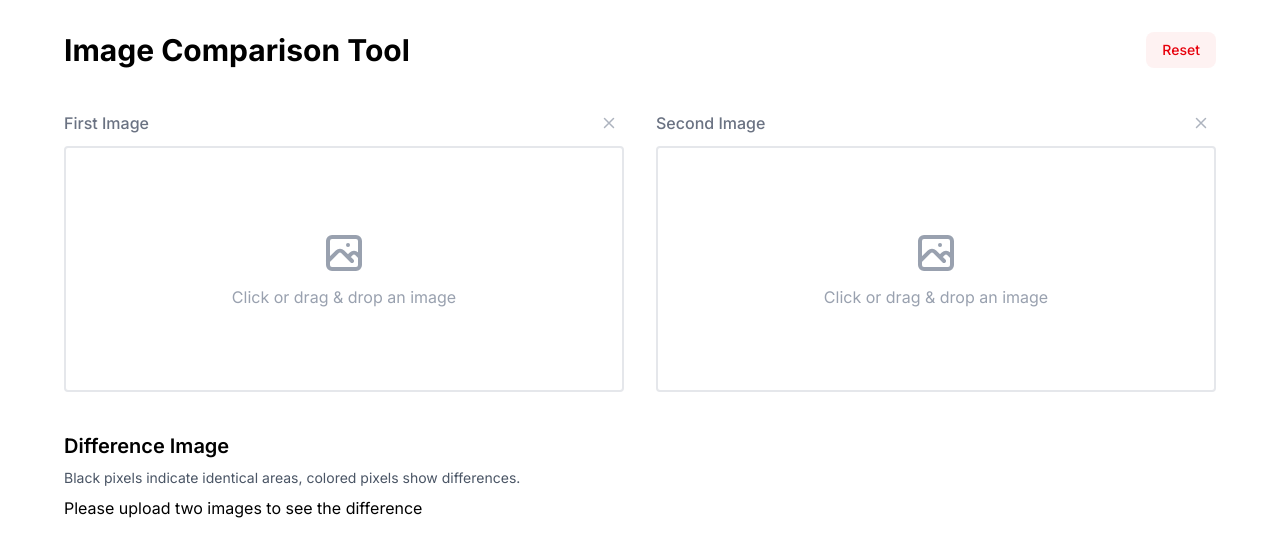
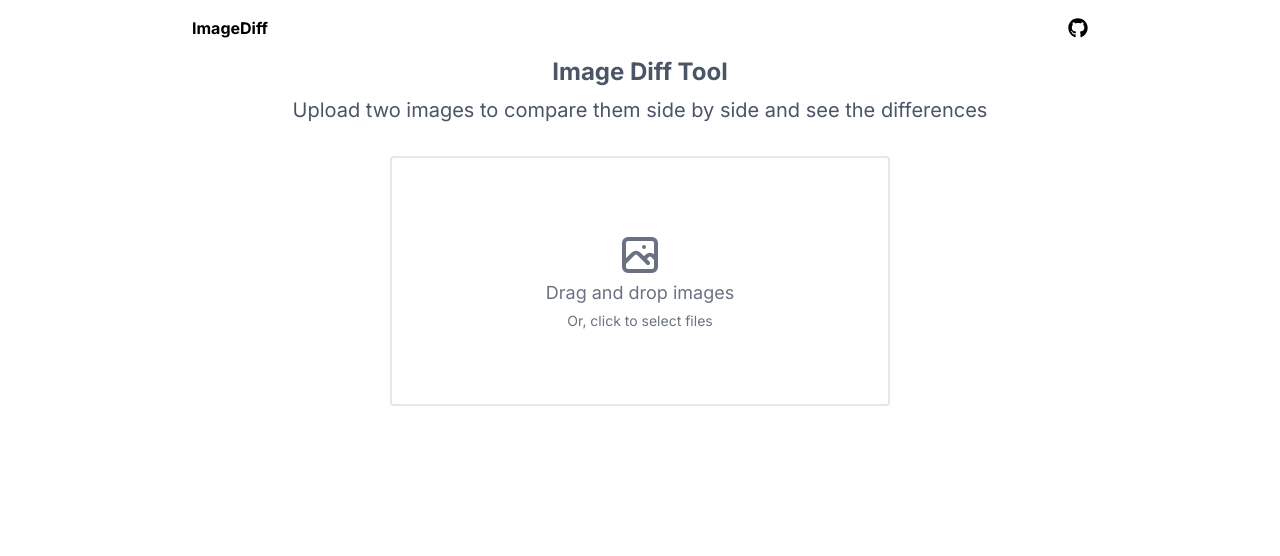
Before and after one commit to mikewesthad/image-diff, a Next.js app: page / in a window 1280 px wide. Shown: the top 556 px of the page. Built offline with nearby package versions, Linux system fonts and the light colour scheme.

Commit message:
Refactor into 2-page

```diff
--- a/app/ImageDropZone.tsx
+++ b/app/ImageDropZone.tsx
@@ -5,9 +5,10 @@ import { useCallback, useRef } from "react";
 interface ImageDropZoneProps {
   onDrop: (files: FileList) => void;
   children?: React.ReactNode;
+  className?: string;
 }
 
-export default function ImageDropZone({ onDrop, children }: ImageDropZoneProps) {
+export default function ImageDropZone({ onDrop, children, className = "" }: ImageDropZoneProps) {
   const fileInputRef = useRef<HTMLInputElement>(null);
 
   const handleClick = useCallback(() => {
@@ -42,7 +43,7 @@ export default function ImageDropZone({ onDrop, children }: ImageDropZoneProps)
 
   return (
     <div
-      className="h-full border-2 border-gray-200 p-2 rounded-sm text-center cursor-pointer hover:border-blue-500 hover:bg-blue-50 transition-colors flex items-center justify-center"
+      className={`h-full border-2 border-gray-200 p-2 rounded-sm text-center cursor-pointer hover:border-blue-500 hover:bg-blue-50 transition-colors flex items-center justify-center ${className}`}
       onClick={handleClick}
       onDragEnter={handleDrag}
       onDragLeave={handleDrag}
--- /dev/null
+++ b/app/ImageProvider/ImageProvider.tsx
@@ -0,0 +1,83 @@
+"use client";
+
+import { createContext, useState, useCallback, ReactNode } from "react";
+import { isError } from "@/app/result";
+import { loadImage } from "./loadImage";
+
+interface ImageContextType {
+  image1State: ImageState;
+  image2State: ImageState;
+  setImage1: (file: File | null) => void;
+  setImage2: (file: File | null) => void;
+  reset: () => void;
+}
+
+export const ImageContext = createContext<ImageContextType | null>(null);
+
+type ImageState =
+  | {
+      state: "success";
+      imageElement: HTMLImageElement;
+      width: number;
+      height: number;
+    }
+  | {
+      state: "error";
+      error: string;
+    }
+  | { state: "loading" }
+  | { state: "empty" };
+
+export function ImageProvider({ children }: { children: ReactNode }) {
+  const [image1State, setImage1State] = useState<ImageState>({ state: "empty" });
+  const [image2State, setImage2State] = useState<ImageState>({ state: "empty" });
+
+  const setImage = async (file: File | null, setState: (state: ImageState) => void) => {
+    if (!file) {
+      setState({ state: "empty" });
+      return;
+    }
+
+    setState({ state: "loading" });
+    const result = await loadImage(file);
+    if (!isError(result)) {
+      setState({
+        state: "success",
+        imageElement: result.value,
+        width: result.value.naturalWidth,
+        height: result.value.naturalHeight,
+      });
+    } else {
+      setState({ state: "error", error: result.error });
+    }
+  };
+
+  const setImage1 = async (file: File | null) => {
+    if (image1State.state === "success") {
+      URL.revokeObjectURL(image1State.imageElement.src);
+    }
+    await setImage(file, setImage1State);
+  };
+
+  const setImage2 = async (file: File | null) => {
+    if (image2State.state === "success") {
+      URL.revokeObjectURL(image2State.imageElement.src);
+    }
+    await setImage(file, setImage2State);
+  };
+
+  const reset = useCallback(() => {
+    setImage1(null);
+    setImage2(null);
+  }, [setImage1, setImage2]);
+
+  const value = {
+    image1State,
+    image2State,
+    setImage1,
+    setImage2,
+    reset,
+  };
+
+  return <ImageContext.Provider value={value}>{children}</ImageContext.Provider>;
+}
--- /dev/null
+++ b/app/ImageProvider/loadImage.ts
@@ -0,0 +1,10 @@
+import { error, success, Result } from "@/app/result";
+
+export const loadImage = (file: File): Promise<Result<HTMLImageElement>> => {
+  return new Promise<Result<HTMLImageElement>>((resolve, reject) => {
+    const img = new Image();
+    img.src = URL.createObjectURL(file);
+    img.onload = () => resolve(success(img));
+    img.onerror = () => reject(error("Failed to load image"));
+  });
+};
--- /dev/null
+++ b/app/ImageProvider/useImageProvider.ts
@@ -0,0 +1,10 @@
+import { useContext } from "react";
+import { ImageContext } from "./ImageProvider";
+
+export function useImageProvider() {
+  const context = useContext(ImageContext);
+  if (!context) {
+    throw new Error("useImageProvider must be used within an ImageProvider");
+  }
+  return context;
+}
--- /dev/null
+++ b/app/diff/page.tsx
@@ -0,0 +1,53 @@
+"use client";
+
+import ImageDifference from "../imageDifference/ImageDifference";
+import ImagePreview from "../ImagePreview";
+import Link from "next/link";
+import { useImageProvider } from "../ImageProvider/useImageProvider";
+import Header from "../header";
+
+export default function DiffPage() {
+  const { image1State, image2State, setImage1, setImage2, reset } = useImageProvider();
+
+  const handleImage1Change = async (file: File) => {
+    await setImage1(file);
+  };
+
+  const handleImage2Change = async (file: File) => {
+    await setImage2(file);
+  };
+
+  return (
+    <main className="min-h-screen">
+      <div className="max-w-6xl mx-auto">
+        <Header />
+        <div className="space-y-8">
+          <h2 className="text-xl font-semibold mb-2">Original Images</h2>
+          <div className="grid grid-cols-2 gap-8">
+            <div className="h-[300px]">
+              <ImagePreview
+                image={image1State.state === "success" ? image1State.imageElement : null}
+                label="Image 1"
+                onRemove={() => setImage1(null)}
+                onImageChange={handleImage1Change}
+              />
+            </div>
+            <div className="h-[300px]">
+              <ImagePreview
+                image={image2State.state === "success" ? image2State.imageElement : null}
+                label="Image 2"
+                onRemove={() => setImage2(null)}
+                onImageChange={handleImage2Change}
+              />
+            </div>
+          </div>
+
+          <ImageDifference
+            imageA={image1State.state === "success" ? image1State.imageElement : null}
+            imageB={image2State.state === "success" ? image2State.imageElement : null}
+          />
+        </div>
+      </div>
+    </main>
+  );
+}
--- /dev/null
+++ b/app/header.tsx
@@ -0,0 +1,23 @@
+import Link from "next/link";
+import { FaGithub } from "react-icons/fa";
+import { VisuallyHidden } from "react-aria";
+
+export default function Header() {
+  return (
+    <header className="flex justify-between items-center pt-4 pb-4">
+      <Link href="/">
+        <h1 className="text-md font-bold">ImageDiff</h1>
+        <VisuallyHidden>Go to homepage</VisuallyHidden>
+      </Link>
+      <a
+        href="https://github.com/mikewesthad/image-diff"
+        target="_blank"
+        rel="noopener noreferrer"
+        className="text-xl hover:text-gray-600 focus:outline-none focus:ring-2 focus:ring-gray-500 focus:ring-offset-2 rounded"
+      >
+        <FaGithub />
+        <VisuallyHidden>View project on GitHub</VisuallyHidden>
+      </a>
+    </header>
+  );
+}
--- a/app/imageDifference/ImageDifference.tsx
+++ b/app/imageDifference/ImageDifference.tsx
@@ -50,7 +50,7 @@ export default function ImageDifference({
   return (
     <div>
       <div className="mt-4">
-        <h2 className="text-xl font-semibold mb-2">Difference Image</h2>
+        <h2 className="text-xl font-semibold mb-2">Difference</h2>
         <p className="text-sm text-gray-600 mb-2">
           Black pixels indicate identical areas, colored pixels show differences.
         </p>
--- a/app/page.tsx
+++ b/app/page.tsx
@@ -1,85 +1,55 @@
 "use client";
 
-import { useState, useCallback } from "react";
-import ImageDifference from "./imageDifference/ImageDifference";
 import ImageDropZone from "./ImageDropZone";
-import ImagePreview from "./ImagePreview";
-import { error, isError, Result, success } from "./result";
+import { useImageProvider } from "./ImageProvider/useImageProvider";
+import { useRouter } from "next/navigation";
+import Header from "./header";
+export default function Home() {
+  const { setImage1, setImage2 } = useImageProvider();
+  const router = useRouter();
 
-const loadImage = (file: File): Promise<Result<HTMLImageElement>> => {
-  return new Promise<Result<HTMLImageElement>>((resolve, reject) => {
-    const img = new Image();
-    img.src = URL.createObjectURL(file);
-    // TODO: revoke object URL on cleanup.
-    img.onload = () => resolve(success(img));
-    img.onerror = () => reject(error("Failed to load image"));
-  });
-};
+  const handleImageDrop = async (files: FileList) => {
+    const file1 = files[0];
+    const file2 = files[1];
 
-export default function Home() {
-  const [image1, setImage1] = useState<HTMLImageElement | null>(null);
-  const [image2, setImage2] = useState<HTMLImageElement | null>(null);
+    await Promise.all([file1 ? setImage1(file1) : null, file2 ? setImage2(file2) : null]);
 
-  const handleImage1Change = useCallback(async (file: File) => {
-    const result = await loadImage(file);
-    if (!isError(result)) {
-      setImage1(result.value);
-    }
-  }, []);
-
-  const handleImage2Change = useCallback(async (file: File) => {
-    const result = await loadImage(file);
-    if (!isError(result)) {
-      setImage2(result.value);
-    }
-  }, []);
-
-  const handleReset = useCallback(() => {
-    setImage1(null);
-    setImage2(null);
-  }, []);
-
-  const handleRemoveImage1 = useCallback(() => {
-    setImage1(null);
-  }, []);
-
-  const handleRemoveImage2 = useCallback(() => {
-    setImage2(null);
-  }, []);
+    router.push("/diff");
+  };
 
   return (
-    <main className="min-h-screen p-8">
-      <div className="max-w-6xl mx-auto">
-        <div className="flex justify-between items-center mb-8">
-          <h1 className="text-3xl font-bold">Image Comparison Tool</h1>
-          <button
-            onClick={handleReset}
-            className="cursor-pointer px-4 py-2 text-sm font-medium text-red-600 bg-red-50 rounded-lg hover:bg-red-100 focus:outline-none focus:ring-2 focus:ring-red-500 focus:ring-offset-2"
-          >
-            Reset
-          </button>
-        </div>
-        <div className="space-y-8">
-          <div className="grid grid-cols-2 gap-8">
-            <div className="h-[300px]">
-              <ImagePreview
-                image={image1}
-                label="First Image"
-                onRemove={handleRemoveImage1}
-                onImageChange={handleImage1Change}
-              />
+    <main className="min-h-screen">
+      <div className="max-w-4xl mx-auto">
+        <Header />
+
+        <h1 className="text-2xl font-bold text-center text-gray-600 pb-2">Image Diff Tool</h1>
+
+        <h1 className="text-xl text-center text-gray-600 pb-8">
+          Upload two images to compare them side by side and see the differences
+        </h1>
+
+        <div className="max-w-[500px] w-full mx-auto h-[250px]">
+          <ImageDropZone onDrop={handleImageDrop} className="w-full">
+            <div className="flex flex-col items-center justify-center h-full text-gray-500">
+              <svg
+                className="mx-auto h-12 w-12"
+                fill="none"
+                viewBox="0 0 24 24"
+                stroke="currentColor"
+              >
+                <path
+                  strokeLinecap="round"
+                  strokeLinejoin="round"
+                  strokeWidth={2}
+                  d="M4 16l4.586-4.586a2 2 0 012.828 0L16 16m-2-2l1.586-1.586a2 2 0 012.828 0L20 14m-6-6h.01M6 20h12a2 2 0 002-2V6a2 2 0 00-2-2H6a2 2 0 00-2 2v12a2 2 0 002 2z"
+                />
+              </svg>
+              <div>
+                <p className="text-lg mb-1">Drag and drop images</p>
+                <p className="text-sm">Or, click to select files</p>
+              </div>
             </div>
-            <div className="h-[300px]">
-              <ImagePreview
-                image={image2}
-                label="Second Image"
-                onRemove={handleRemoveImage2}
-                onImageChange={handleImage2Change}
-              />
-            </div>
-          </div>
-
-          <ImageDifference imageA={image1} imageB={image2} />
+          </ImageDropZone>
         </div>
       </div>
     </main>
--- a/package.json
+++ b/package.json
@@ -11,7 +11,9 @@
   "dependencies": {
     "next": "15.2.4",
     "react": "^19.1.0",
-    "react-dom": "^19.1.0"
+    "react-aria": "^3.38.1",
+    "react-dom": "^19.1.0",
+    "react-icons": "^5.5.0"
   },
   "devDependencies": {
     "@tailwindcss/postcss": "^4.1.3",
```
Also changed, not shown: app/layout.tsx (+6 -2 lines), 1 other file (tests, documents, lock files or other folders).
